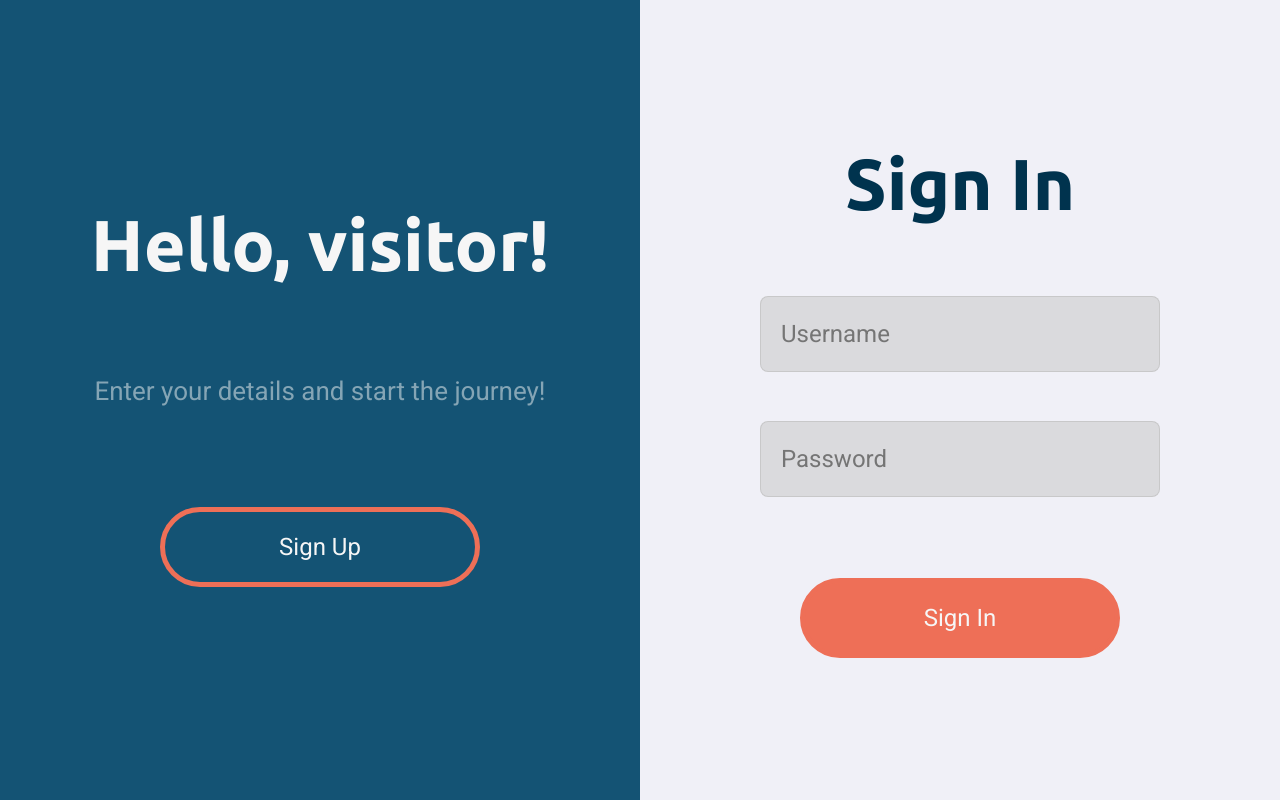
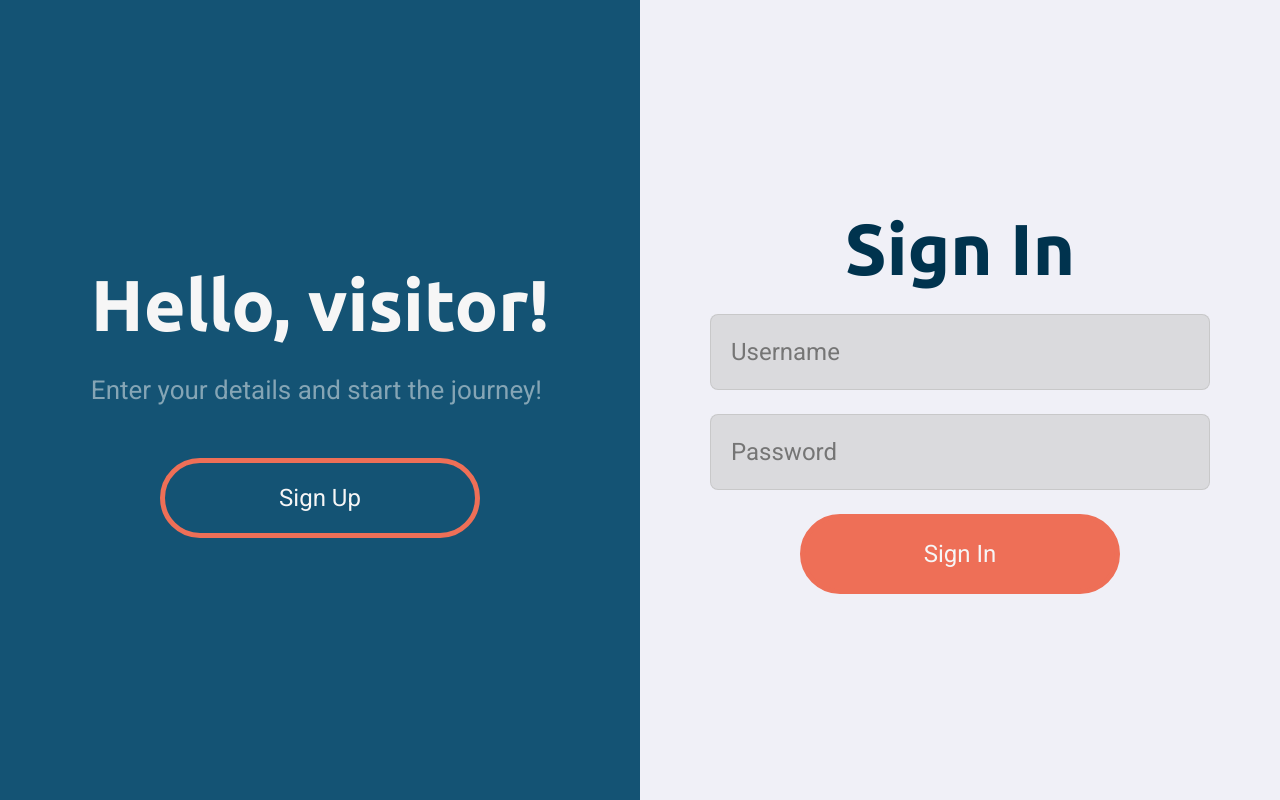
Before and after one commit to fvedoin/tcc, a React (Create React App) app in the folder web/: page / in a window 1280 px wide. Built offline with nearby package versions, Linux system fonts and the light colour scheme; the HTML template or start-up script is replaced by a standard one.

Commit message:
Adjustments on login interface.

```diff
--- a/web/src/pages/Login/index.tsx
+++ b/web/src/pages/Login/index.tsx
@@ -7,8 +7,10 @@ function Login() {
     return (
         <div id="page-login">
             <section id="sign-up">
-                <h1 id="hello-visitor">Hello, visitor!</h1>
-                <p>Enter your details and start the journey!</p>
+                <div>
+                    <h1 id="hello-visitor">Hello, visitor!</h1>
+                    <p>Enter your details and start the journey!</p>
+                </div>
                 <button id="sign-up-button">Sign Up</button>
             </section>
             <section id="sign-in">
--- a/web/src/pages/Login/styles.css
+++ b/web/src/pages/Login/styles.css
@@ -5,8 +5,8 @@
 }
 
 #sign-up{
+    flex-direction: column;
     display: flex;
-    flex-flow: row wrap;
     background: var(--color-primary-light);
     height: 100vh;
     width: 50%;
@@ -15,54 +15,39 @@
 }
 
 #sign-in{
+    flex-direction: column;
     display: flex;
-    flex-flow: row wrap;
-    background: var(--color-background);
     height: 100vh;
     width: 50%;
     align-items: center;
     justify-content: center;
+    background: var(--color-background);
+}
+
+input {
+    margin-bottom: 24px;
+    width: 500px;
 }
 
 #hello-visitor{
-    margin-top: 100px;
     color: var(--color-title-in-primary);
+    margin-bottom: 24px;
 }
 
 #sign-in-title{
-    margin-right: 200px;
-    margin-left: 200px;
-    margin-top: 60px;
     color: var(--color-primary);
-}
-
-p{
-    margin-top: -200px;
-}
-
-input {
-    margin-left: 200px;
-    margin-right: 200px;
-}
-
-#input-user{
-    margin-top: -110px;
-}
-
-#input-password{
-    margin-top: -190px;
+    margin-bottom: 24px;
 }
 
 #sign-up-button{
-    margin-top: -300px;
     color: var(--color-button-text);
     border: 5px solid var(--color-secondary);
     box-sizing: border-box;
     background-color: transparent;
+    margin-top: 48px;
 }
 
 #sign-in-button{
-    margin-top: -200px;
     color: var(--color-button-text);
     border: 5px solid var(--color-secondary);
     box-sizing: border-box;
```
